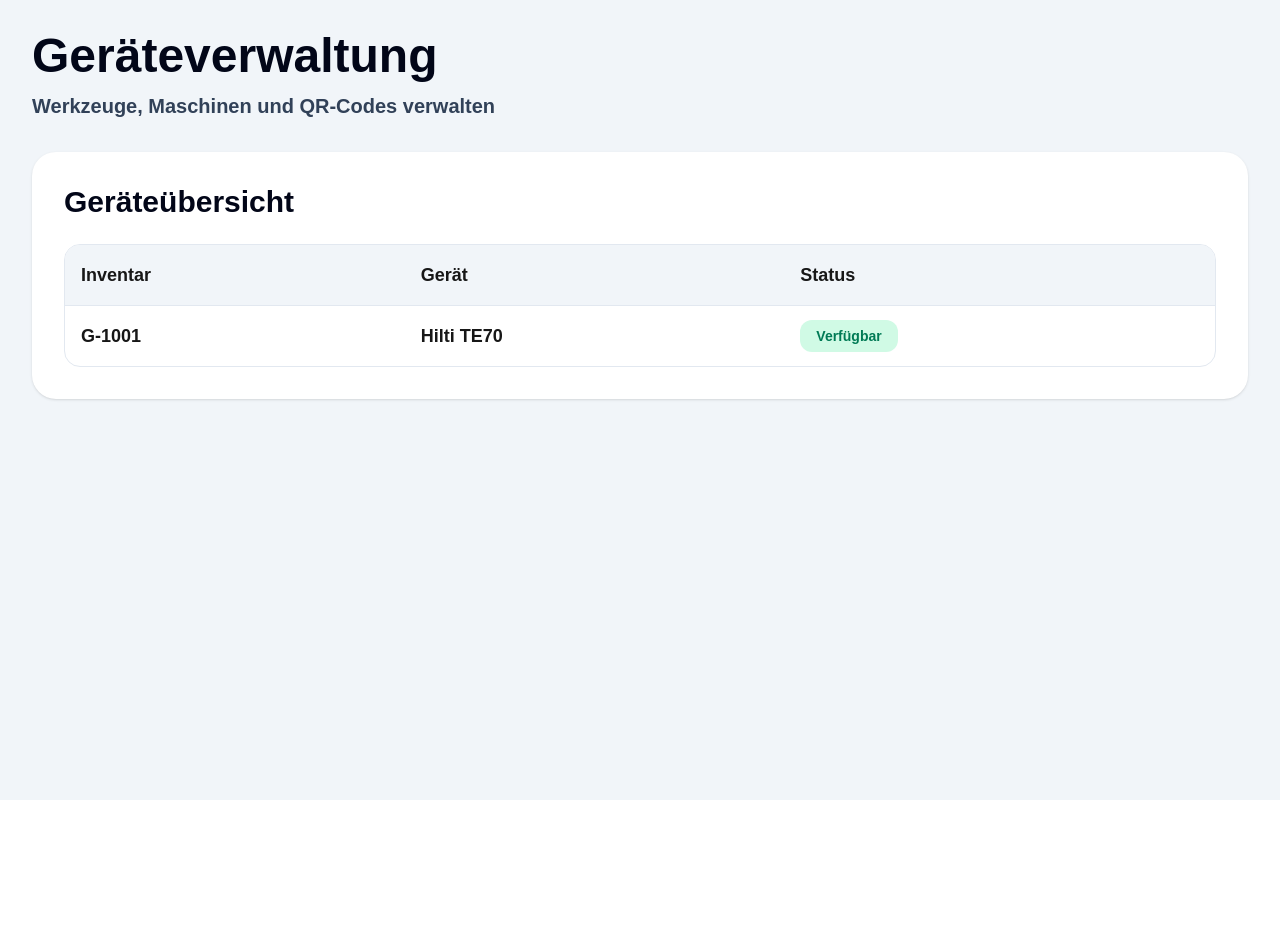
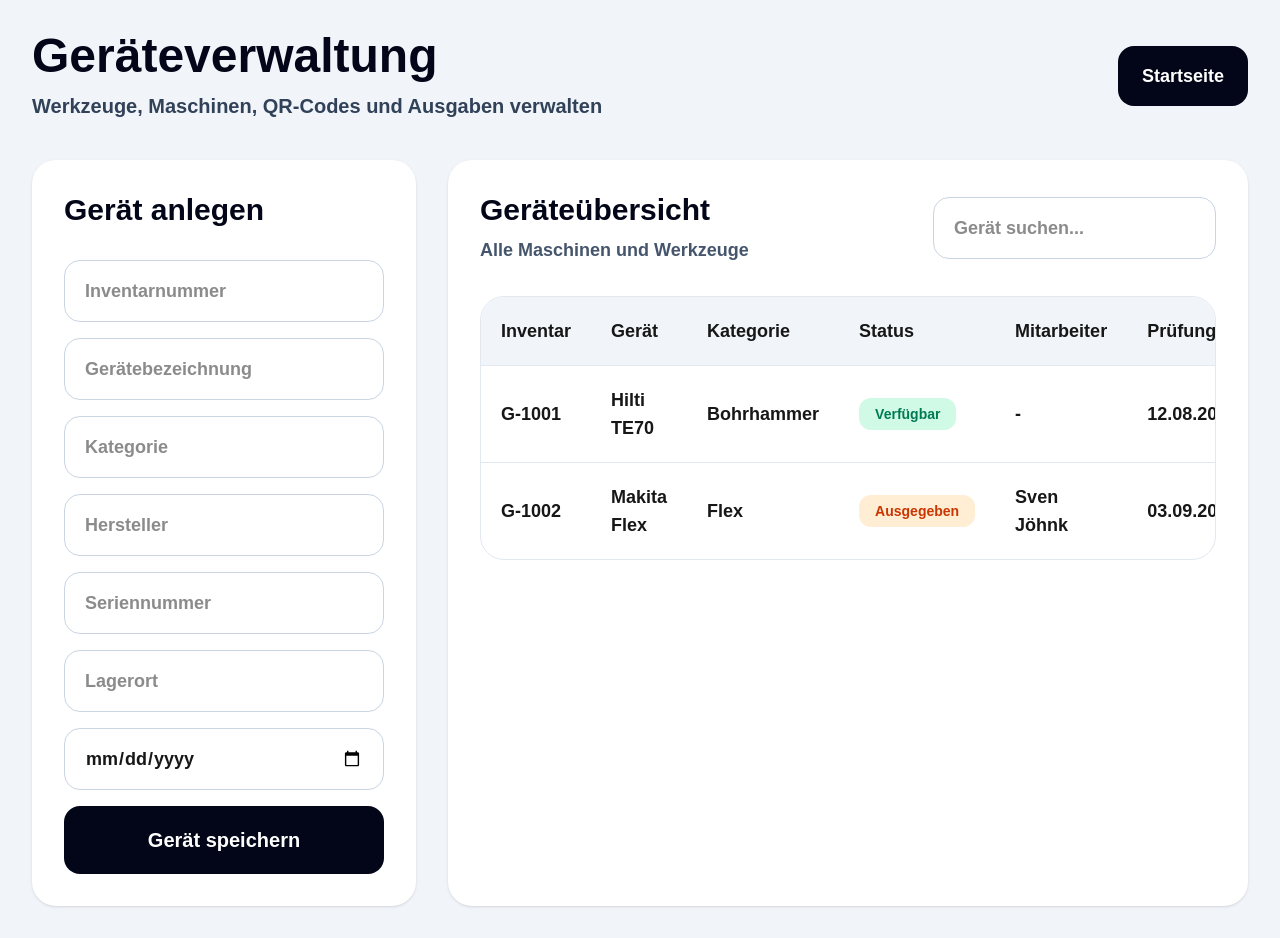
Before and after one commit to sven3joehnk-blip/bauwerkzeug-qr, a Next.js app: page /geraet in a window 1280 px wide. Before the commit the page ends 800 px from the top, so only its background shows below. Built offline with nearby package versions, Linux system fonts and the light colour scheme.

Commit message:
neue professionelle geraeteverwaltung

```diff
--- a/app/geraet/page.tsx
+++ b/app/geraet/page.tsx
@@ -1,65 +1,248 @@
 'use client';
 
+import { useState } from 'react';
+
 export default function GeraetePage() {
+  const [search, setSearch] = useState('');
+
+  const geraete = [
+    {
+      inventar: 'G-1001',
+      name: 'Hilti TE70',
+      kategorie: 'Bohrhammer',
+      hersteller: 'Hilti',
+      status: 'Verfügbar',
+      lagerort: 'Lager Kiel',
+      pruefung: '12.08.2026',
+      mitarbeiter: '-',
+    },
+    {
+      inventar: 'G-1002',
+      name: 'Makita Flex',
+      kategorie: 'Flex',
+      hersteller: 'Makita',
+      status: 'Ausgegeben',
+      lagerort: 'Baustelle',
+      pruefung: '03.09.2026',
+      mitarbeiter: 'Sven Jöhnk',
+    },
+  ];
+
+  const filtered = geraete.filter((g) =>
+    g.name.toLowerCase().includes(search.toLowerCase()) ||
+    g.inventar.toLowerCase().includes(search.toLowerCase())
+  );
+
   return (
     <main className="min-h-screen bg-slate-100 p-8">
+
       <div className="mx-auto max-w-7xl">
+
+        <div className="mb-10 flex items-center justify-between">
+
+          <div>
 
             <h1 className="text-5xl font-extrabold text-slate-950">
               Geräteverwaltung
             </h1>
 
             <p className="mt-3 text-xl font-extrabold text-slate-700">
-          Werkzeuge, Maschinen und QR-Codes verwalten
+              Werkzeuge, Maschinen, QR-Codes und Ausgaben verwalten
             </p>
 
-        <div className="mt-8 rounded-3xl bg-white p-8 shadow-sm">
+          </div>
+
+          <a
+            href="/"
+            className="rounded-2xl bg-slate-950 px-6 py-4 text-lg font-black text-white"
+          >
+            Startseite
+          </a>
+
+        </div>
+
+        <div className="grid gap-8 lg:grid-cols-3">
+
+          <div className="rounded-3xl bg-white p-8 shadow-sm">
+
+            <h2 className="text-3xl font-extrabold text-slate-950">
+              Gerät anlegen
+            </h2>
+
+            <div className="mt-8 space-y-4">
+
+              <input
+                placeholder="Inventarnummer"
+                className="w-full rounded-2xl border border-slate-300 px-5 py-4 text-lg font-extrabold"
+              />
+
+              <input
+                placeholder="Gerätebezeichnung"
+                className="w-full rounded-2xl border border-slate-300 px-5 py-4 text-lg font-extrabold"
+              />
+
+              <input
+                placeholder="Kategorie"
+                className="w-full rounded-2xl border border-slate-300 px-5 py-4 text-lg font-extrabold"
+              />
+
+              <input
+                placeholder="Hersteller"
+                className="w-full rounded-2xl border border-slate-300 px-5 py-4 text-lg font-extrabold"
+              />
+
+              <input
+                placeholder="Seriennummer"
+                className="w-full rounded-2xl border border-slate-300 px-5 py-4 text-lg font-extrabold"
+              />
+
+              <input
+                placeholder="Lagerort"
+                className="w-full rounded-2xl border border-slate-300 px-5 py-4 text-lg font-extrabold"
+              />
+
+              <input
+                type="date"
+                className="w-full rounded-2xl border border-slate-300 px-5 py-4 text-lg font-extrabold"
+              />
+
+              <button
+                className="w-full rounded-2xl bg-slate-950 py-5 text-xl font-black text-white"
+              >
+                Gerät speichern
+              </button>
+
+            </div>
+
+          </div>
+
+          <div className="lg:col-span-2 rounded-3xl bg-white p-8 shadow-sm">
+
+            <div className="mb-8 flex items-center justify-between">
+
+              <div>
 
                 <h2 className="text-3xl font-extrabold text-slate-950">
                   Geräteübersicht
                 </h2>
 
-          <div className="mt-6 overflow-hidden rounded-2xl border border-slate-200">
+                <p className="mt-2 text-lg font-extrabold text-slate-600">
+                  Alle Maschinen und Werkzeuge
+                </p>
+
+              </div>
+
+              <input
+                value={search}
+                onChange={(e) => setSearch(e.target.value)}
+                placeholder="Gerät suchen..."
+                className="rounded-2xl border border-slate-300 px-5 py-4 text-lg font-extrabold"
+              />
+
+            </div>
+
+            <div className="overflow-hidden rounded-3xl border border-slate-200">
 
               <table className="w-full">
 
                 <thead className="bg-slate-100">
+
                   <tr>
 
-                  <th className="p-4 text-left text-lg font-extrabold">
+                    <th className="p-5 text-left text-lg font-black">
                       Inventar
                     </th>
 
-                  <th className="p-4 text-left text-lg font-extrabold">
+                    <th className="p-5 text-left text-lg font-black">
                       Gerät
                     </th>
 
-                  <th className="p-4 text-left text-lg font-extrabold">
+                    <th className="p-5 text-left text-lg font-black">
+                      Kategorie
+                    </th>
+
+                    <th className="p-5 text-left text-lg font-black">
                       Status
                     </th>
 
+                    <th className="p-5 text-left text-lg font-black">
+                      Mitarbeiter
+                    </th>
+
+                    <th className="p-5 text-left text-lg font-black">
+                      Prüfung
+                    </th>
+
+                    <th className="p-5 text-left text-lg font-black">
+                      Aktionen
+                    </th>
+
                   </tr>
+
                 </thead>
 
                 <tbody>
 
-                <tr className="border-t border-slate-200">
+                  {filtered.map((geraet) => (
 
-                  <td className="p-4 text-lg font-bold">
-                    G-1001
+                    <tr
+                      key={geraet.inventar}
+                      className="border-t border-slate-200"
+                    >
+
+                      <td className="p-5 text-lg font-extrabold">
+                        {geraet.inventar}
                       </td>
 
-                  <td className="p-4 text-lg font-bold">
-                    Hilti TE70
+                      <td className="p-5 text-lg font-extrabold">
+                        {geraet.name}
                       </td>
 
-                  <td className="p-4">
-                    <span className="rounded-xl bg-emerald-100 px-4 py-2 text-sm font-extrabold text-emerald-700">
-                      Verfügbar
+                      <td className="p-5 text-lg font-extrabold">
+                        {geraet.kategorie}
+                      </td>
+
+                      <td className="p-5">
+
+                        <span
+                          className={`rounded-xl px-4 py-2 text-sm font-black ${
+                            geraet.status === 'Verfügbar'
+                              ? 'bg-emerald-100 text-emerald-700'
+                              : 'bg-orange-100 text-orange-700'
+                          }`}
+                        >
+                          {geraet.status}
                         </span>
+
+                      </td>
+
+                      <td className="p-5 text-lg font-extrabold">
+                        {geraet.mitarbeiter}
+                      </td>
+
+                      <td className="p-5 text-lg font-extrabold">
+                        {geraet.pruefung}
+                      </td>
+
+                      <td className="p-5">
+
+                        <div className="flex gap-2">
+
+                          <button className="rounded-xl bg-blue-700 px-4 py-3 text-sm font-black text-white">
+                            Bearbeiten
+                          </button>
+
+                          <button className="rounded-xl bg-orange-500 px-4 py-3 text-sm font-black text-white">
+                            Ausgabe
+                          </button>
+
+                        </div>
+
                       </td>
 
                     </tr>
+
+                  ))}
 
                 </tbody>
 
@@ -70,6 +253,9 @@ export default function GeraetePage() {
           </div>
 
         </div>
+
+      </div>
+
     </main>
   );
 }
```
Lines whose indentation alone changed are shown as unchanged.
